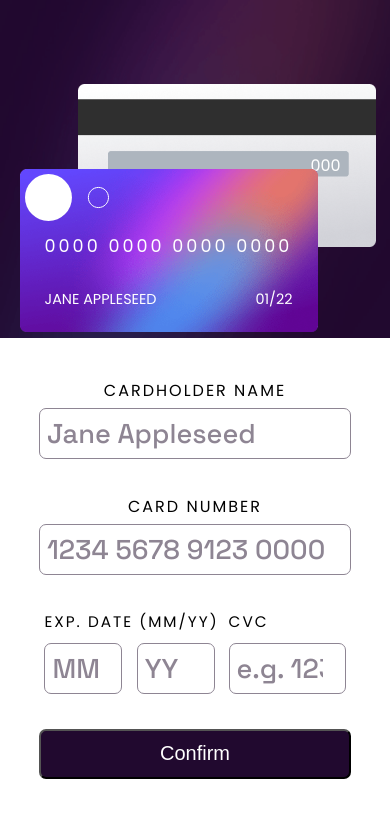
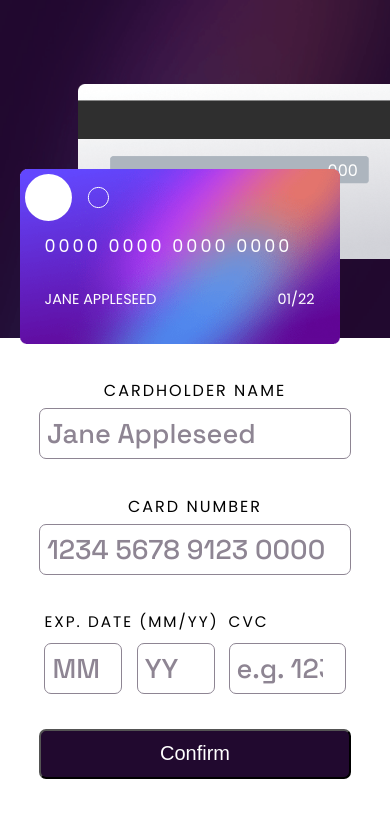
Before and after one commit to Karanelus/cardpage.github.io, a plain HTML site: page index.html in a window 390 px wide. Drawn offline with Linux system fonts and the light colour scheme.

Commit message:
Style changing

```diff
--- a/styles.css
+++ b/styles.css
@@ -51,7 +51,7 @@ body .CardConteiner {
   left: 15%;
   position: absolute;
   top: 25%;
-  width: 447px;
+  width: 28rem;
 }
 
 .cardFrontNumber {
@@ -82,7 +82,7 @@ body .CardConteiner {
   left: 30%;
   position: absolute;
   top: 50%;
-  width: 447px;
+  width: 28rem;
 }
 
 .cardHolderInfo--CVC {
@@ -308,7 +308,7 @@ button.CardDataAccept {
     left: 5%;
     position: absolute;
     top: 50%;
-    width: calc(447px / 1.5);
+    width: 20rem;
     z-index: 1;
   }
 
@@ -323,7 +323,7 @@ button.CardDataAccept {
     left: 20%;
     position: absolute;
     top: 25%;
-    width: calc(447px / 1.5);
+    width: 20rem;
   }
 
   .cardFrontNumber {
```
